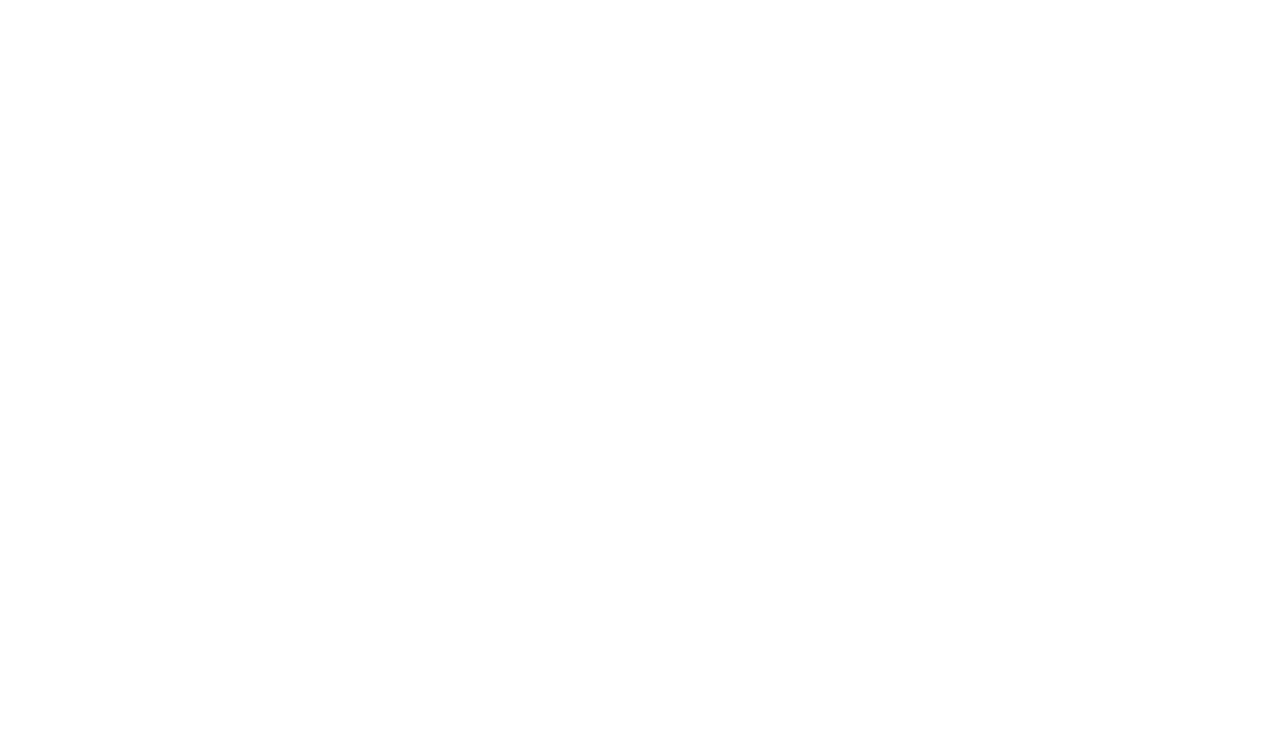
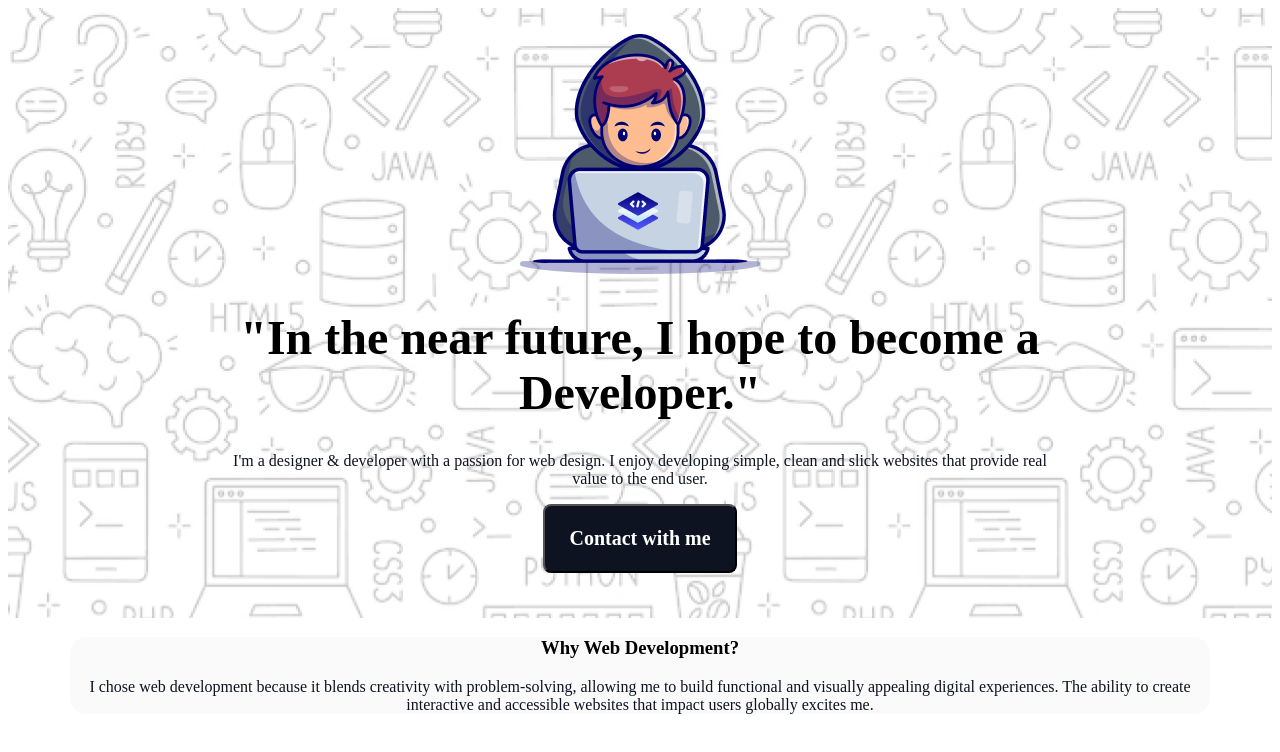
Before and after one commit to tahia-webdev/Assignment1-dev, a plain HTML site: page index.html in a window 1280 px wide. Drawn offline with Linux system fonts and the light colour scheme; a web font is replaced by a local one.

Commit message:
banner added

```diff
--- a/index.html
+++ b/index.html
@@ -4,11 +4,39 @@
 <head>
     <meta charset="UTF-8">
     <meta name="viewport" content="width=device-width, initial-scale=1.0">
-    <title>Document</title>
+    <title>Assignment 1</title>
+    <link rel="preconnect" href="https://fonts.googleapis.com">
+    <link rel="preconnect" href="https://fonts.gstatic.com" crossorigin>
+    <link
+        href="https://fonts.googleapis.com/css2?family=Azeret+Mono:ital,wght@0,100..900;1,100..900&family=Open+Sans:ital,wght@0,300..800;1,300..800&display=swap"
+        rel="stylesheet">
+    <link rel="stylesheet" href="style.css">
 </head>
 
 <body>
-
+    <header>
+        <nav></nav>
+        <div class="banner-bg">
+            <div class="banner">
+                <img src="assets/Group.png" alt="">
+                <h1>"In the near future, I hope to become a Developer."</h1>
+                <p>I'm a designer & developer with a passion for web design. I enjoy developing simple, clean and
+                    slick websites that provide real value to the end user.</p>
+                <button>Contact with me</button>
+            </div>
+        </div>
+    </header>
+    <main>
+        <section>
+            <div class="why-dev">
+                <h3>Why Web Development?</h3>
+                <p>I chose web development because it blends creativity with problem-solving, allowing me to build
+                    functional and visually appealing digital experiences. The ability to create interactive and
+                    accessible websites that impact users globally excites me.</p>
+            </div>
+        </section>
+    </main>
+    <footer></footer>
 </body>
 
 </html>
--- a/style.css
+++ b/style.css
@@ -0,0 +1,70 @@
+body {
+    font-family: "Azeret Mono", serif;
+    font-optical-sizing: auto;
+    font-style: normal;
+    font-variation-settings:
+        "wdth" 100;
+}
+
+/* Shared styles */
+main {
+    max-width: 1140px;
+    margin: 0 auto;
+}
+
+p {
+    font-weight: 400;
+    color: rgb(13, 19, 33);
+    font-size: 16px;
+    color: rgb(13, 19, 33);
+
+}
+
+h1 {
+    font-size: 48px;
+    font-weight: 800;
+}
+
+
+
+/* Banner */
+.banner-bg {
+    background-image: url('/assets/Hero-bg.png');
+    size: cover;
+}
+
+.banner {
+    font-family: "Azeret Mono", serif;
+    text-align: center;
+    gap: 24px;
+    /* top right bottom left */
+    padding: 26px 221px 45px 221px;
+}
+
+button {
+    font-family: "Azeret Mono", serif;
+    background-color: rgb(13, 19, 33);
+    color: rgb(255, 255, 255);
+    border-radius: 8px;
+    font-size: 20px;
+    font-weight: 600;
+    padding: 21px 24px;
+}
+
+/* Why web dev */
+.why-dev {
+    border-radius: 16px;
+
+    background: rgba(13, 19, 33, 0.02);
+    text-align: center;
+}
+
+/* My inspiration */
+
+/* My Current Target */
+
+/* My Next Target */
+
+/* I need support */
+
+/* Footer */
```
